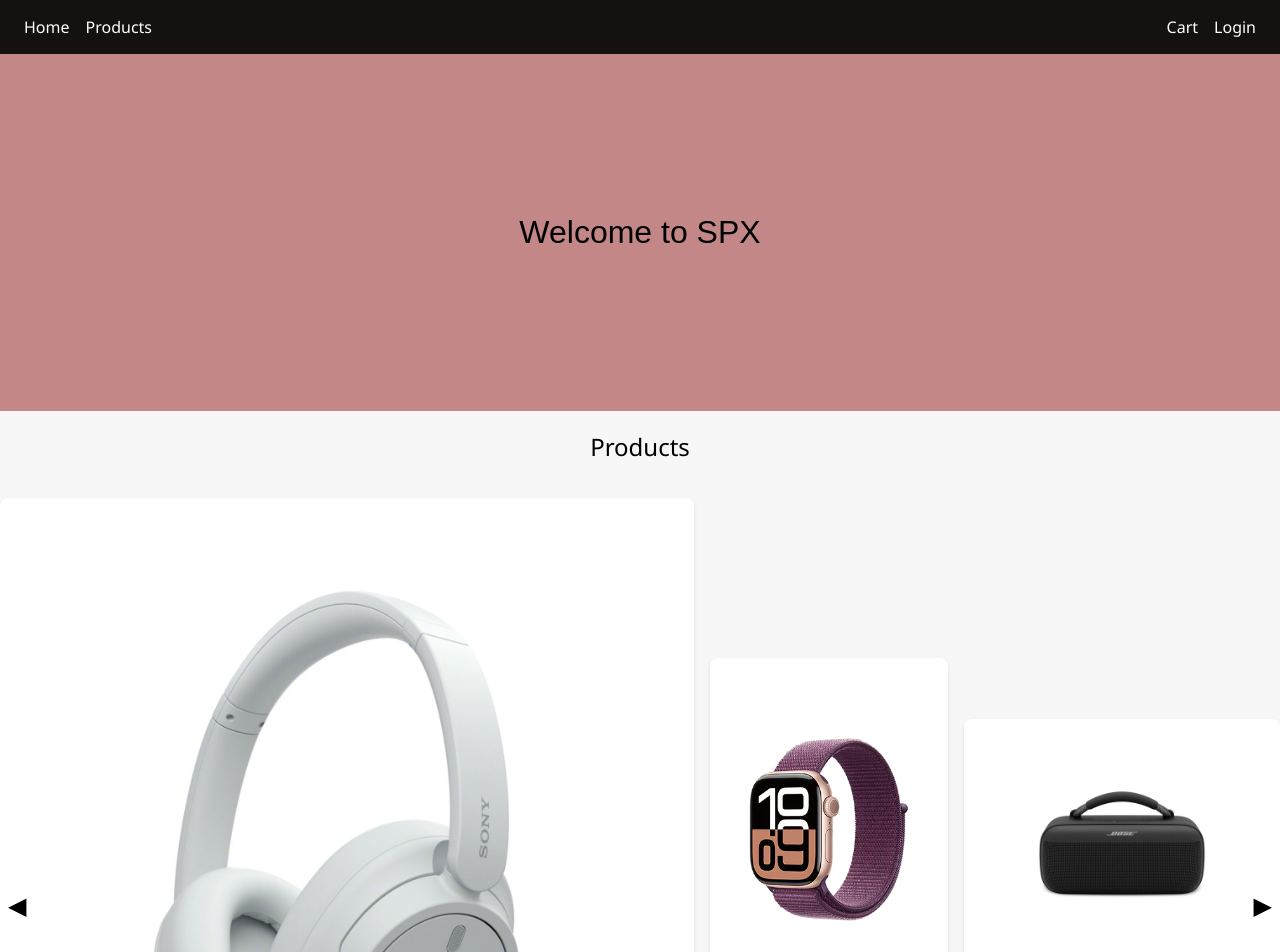
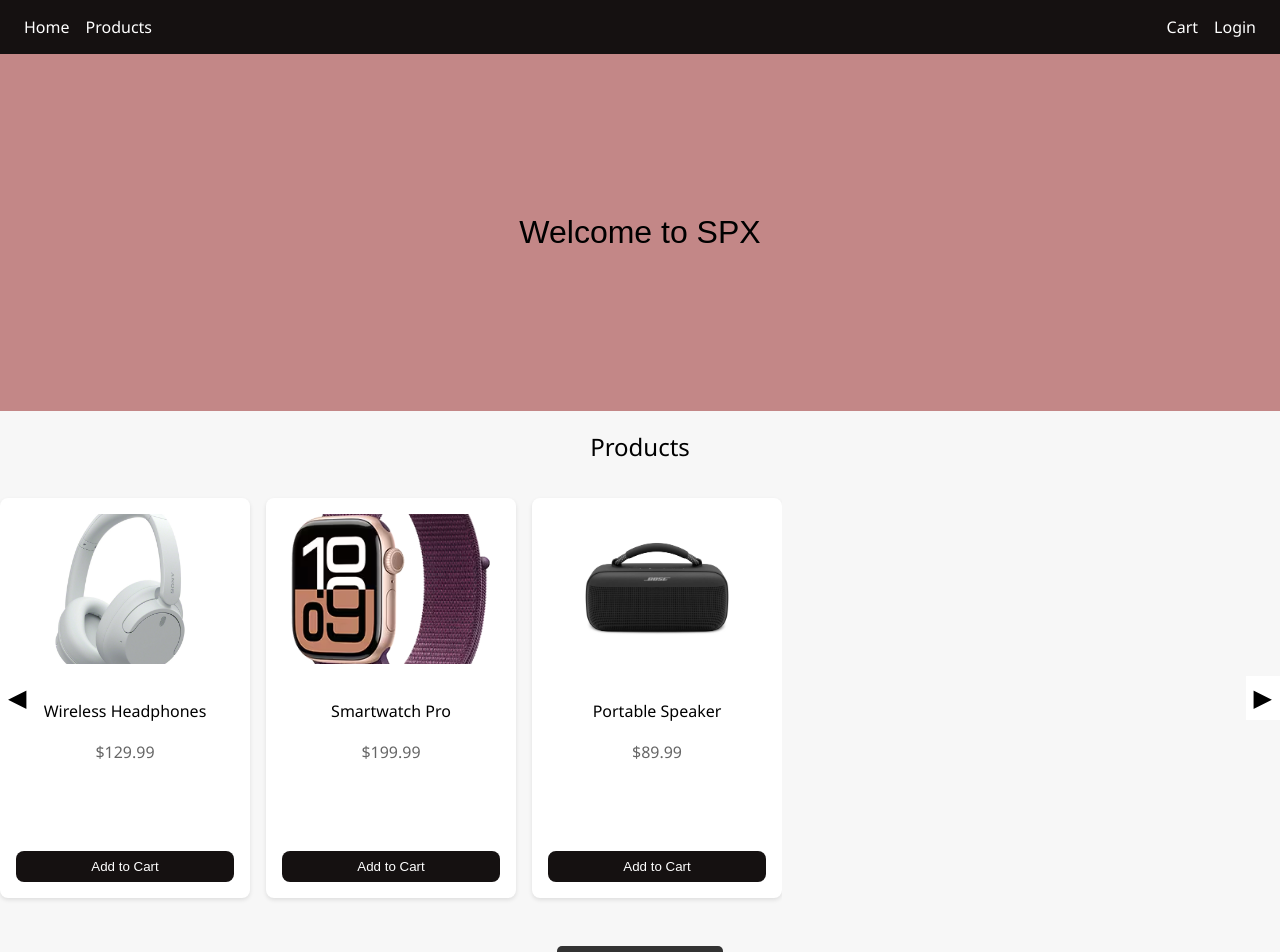
Before and after one commit to Hala-654/spx, a React (Vite) app in the folder spx-frontend/: page / in a window 1280 px wide. Shown: the top 952 px of the page. Built offline with nearby package versions, Linux system fonts and the light colour scheme.

Commit message:
edit product card on home page

```diff
--- a/spx-frontend/src/styles/base/_variables.scss
+++ b/spx-frontend/src/styles/base/_variables.scss
@@ -1,7 +1,8 @@
 $primary-color: rgb(21, 17, 17);
-$accent-color: #ff6600;
-$border-radius: 0.5rem;
-$font-size-base: 2rem;
+$accent-color: #8800ff;
 $font-black: black;
 $font-grey: #666;
 $font-white: white;
+
+$border-radius: 0.5rem;
+$font-size-base: 2rem;
--- a/spx-frontend/src/styles/components/_product-card.scss
+++ b/spx-frontend/src/styles/components/_product-card.scss
@@ -4,19 +4,50 @@
   background: white;
   border-radius: $border-radius;
   box-shadow: 0 0.125rem 0.25rem rgba(0, 0, 0, 0.1);
-  padding: 2rem;
+  padding: 1rem;
   text-align: center;
+  display: flex;
+  flex-direction: column;
+  justify-content: space-between;
+  width: 15.625rem;
+  height: 25rem;
+  overflow: hidden;
 
   img {
     width: 100%;
+    height: 150px;
+    object-fit: cover;
     border-radius: $border-radius;
   }
 
-  h3 {
-    margin: 0.5rem 0;
+  .product-info {
+    flex-grow: 1;
+    display: flex;
+    flex-direction: column;
+    justify-content: space-between;
+    padding-top: 1rem;
   }
 
-  p {
-    color: #666;
+  .product-name {
+    font-size: 1rem;
+  }
+
+  .product-price {
+    font-size: 1rem;
+    margin-bottom: 0.5rem;
+  }
+
+  .product-button {
+    background-color: $primary-color;
+    color: white;
+    padding: 0.5rem 1rem;
+    border: none;
+    border-radius: $border-radius;
+    cursor: pointer;
+    transition: background-color 0.3s ease;
+
+    &:hover {
+      background-color: darken($primary-color, 10%);
+    }
   }
 }
```
